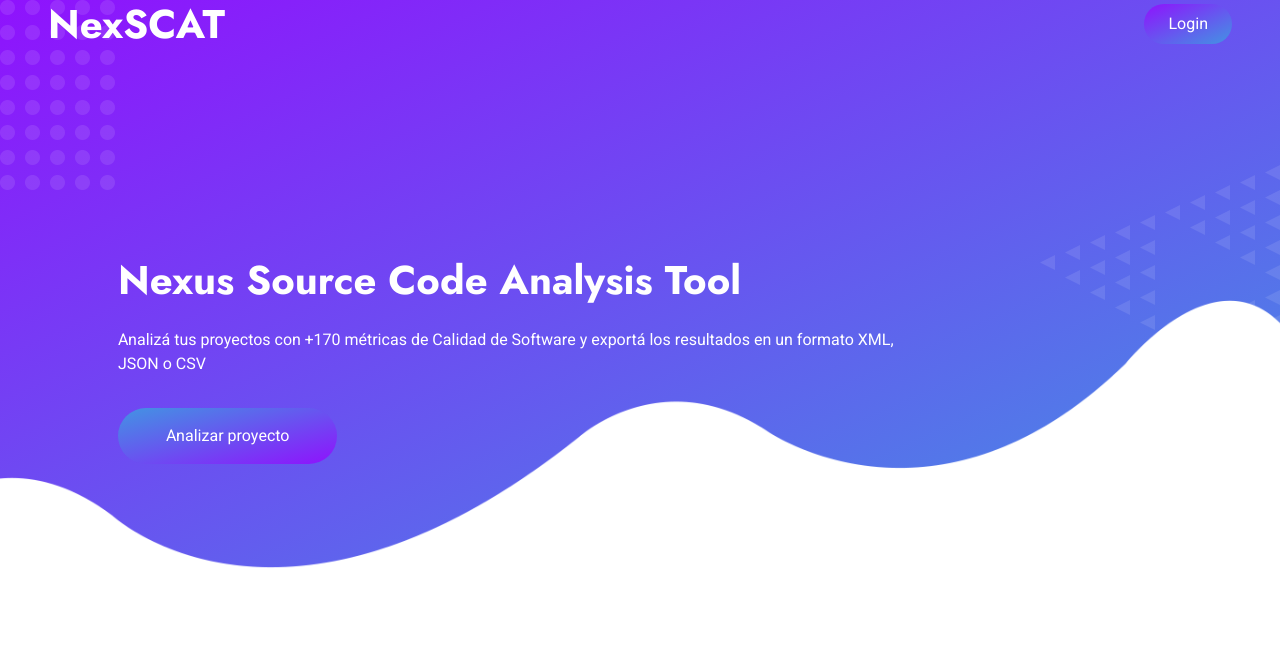
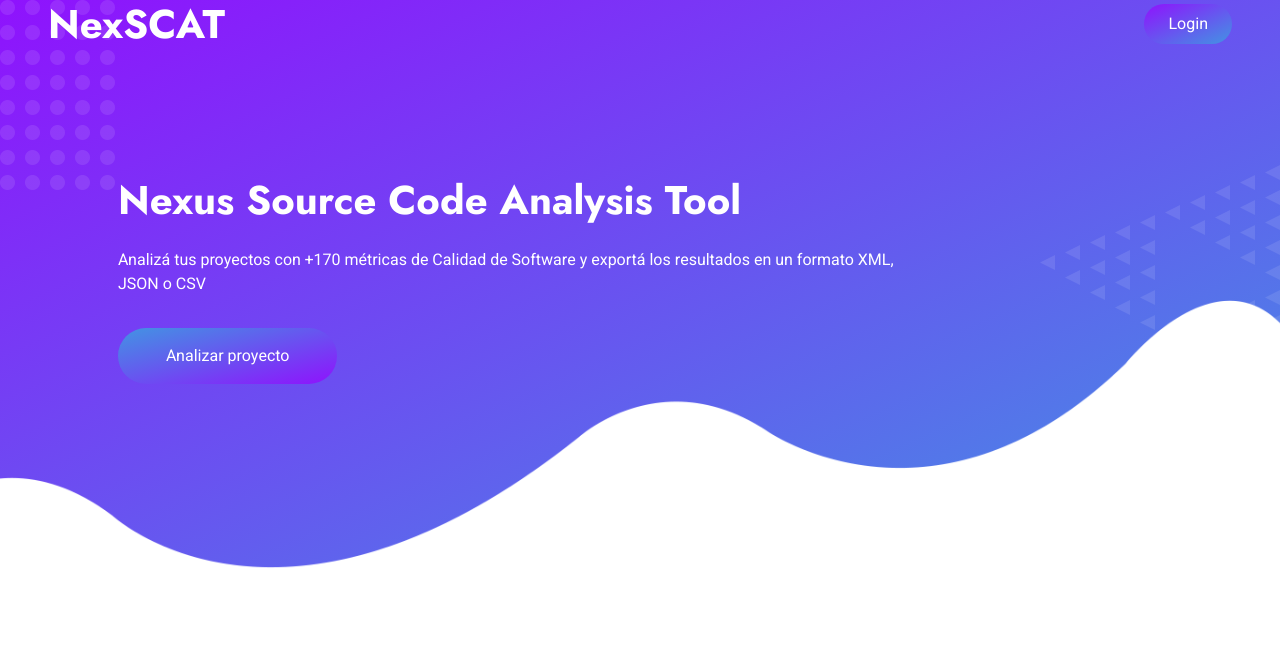
Before and after one commit to CelesteOj22/NexSCAT, a Django app: page / in a window 1280 px wide. Shown: the top 663 px of the page. Run offline with Django 4.2, Linux system fonts and the light colour scheme; parts of the project's set-up code (start-up, migrations or seed data) failed here and were passed over; some libraries are stand-ins or nearby versions.

Commit message:
hero y footer original

```diff
--- a/static/css/style.css
+++ b/static/css/style.css
@@ -302,7 +302,7 @@ body.home-page .sticky-top.navbar-light .navbar-brand h1 {
 /*** Hero Header ***/
 .hero-header {
     margin-bottom: 6rem;
-    padding: 16rem 0 0 0;
+    padding: 11rem 0 0 0;
     background:
         url(../img/bg-circle.png),
         url(../img/bg-triangle.png),
@@ -477,7 +477,7 @@ body.home-page .sticky-top.navbar-light .navbar-brand h1 {
 /*** Footer ***/
 .footer {
     margin-top: 6rem;
-    padding-top: 9rem;
+    padding-top: 4rem;
     background:
         url(../img/bg-circle.png),
         url(../img/bg-triangle.png),
```
